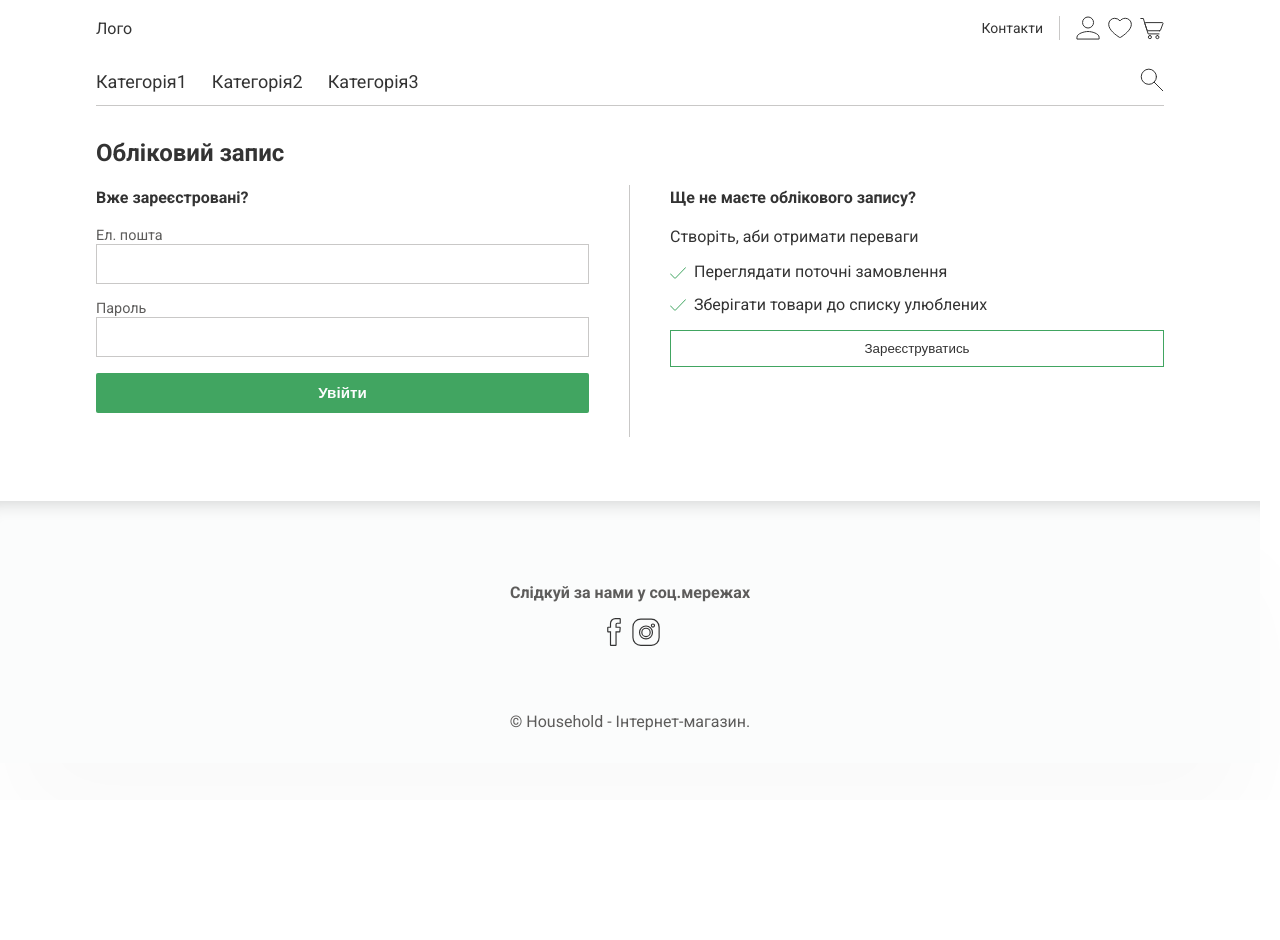
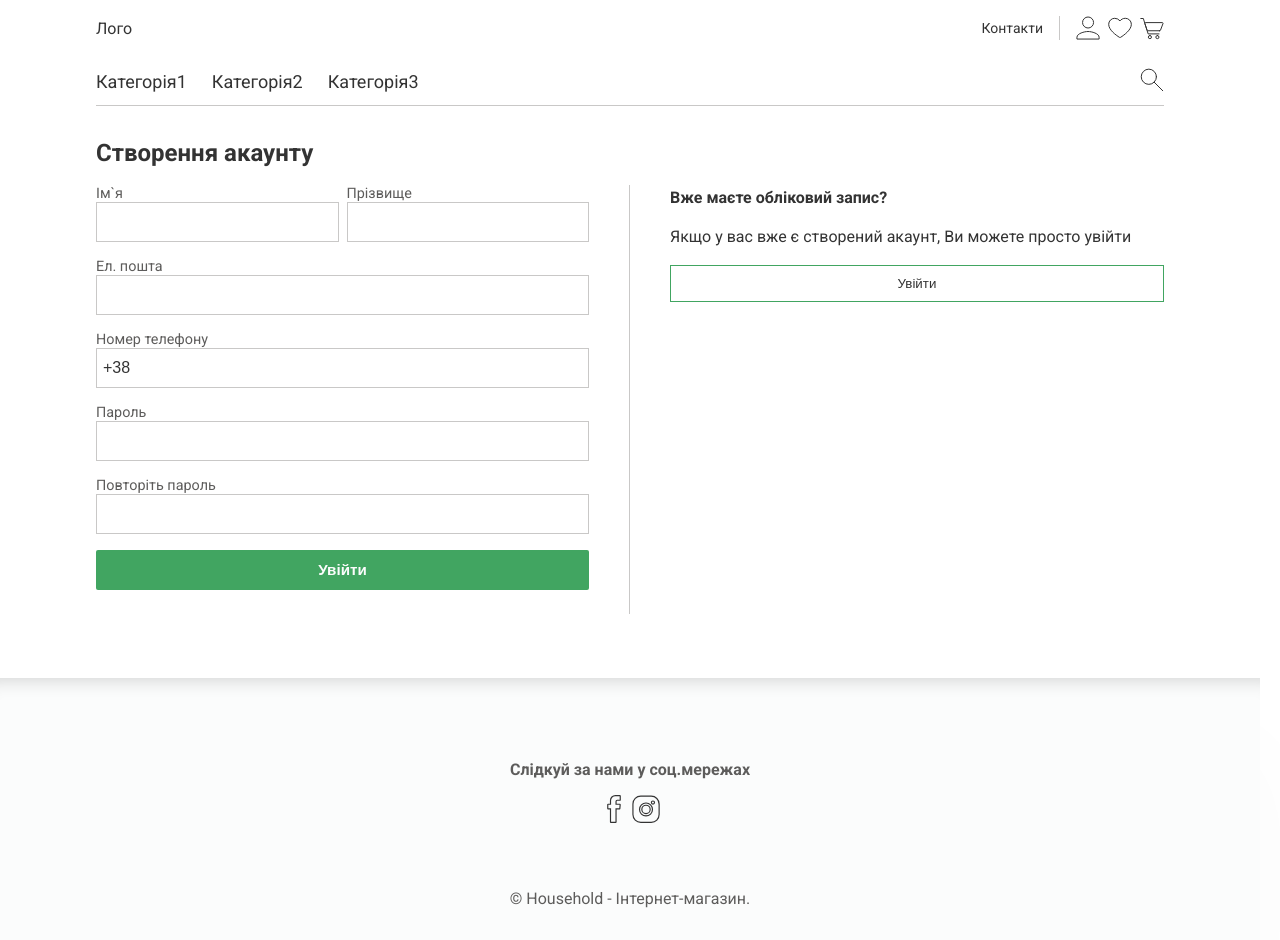
Before and after one commit to yehret/household-shop, a React (Vite) app: page /profile in a window 1280 px wide. Both pictures are taken after a click on the button "Зареєструватись". Before the commit the page ends 800 px from the top, so only its background shows below. Built offline with nearby package versions, Linux system fonts and the light colour scheme.

Commit message:
sign up form layout

```diff
--- a/src/components/AuthForm/index.jsx
+++ b/src/components/AuthForm/index.jsx
@@ -1,8 +1,22 @@
+import { useState } from 'react';
 import './styles.css';
 
 const AuthForm = () => {
+  const [isRegister, setIsRegister] = useState(false);
+
   return (
     <section className="account-login">
+      {isRegister ? (
+        <SigninForm setIsRegister={setIsRegister} />
+      ) : (
+        <LoginForm setIsRegister={setIsRegister} />
+      )}
+    </section>
+  );
+};
+
+const LoginForm = ({ setIsRegister }) => {
+  return (
     <div>
       <div>
         <h1>Обліковий запис</h1>
@@ -39,12 +53,71 @@ const AuthForm = () => {
                 Зберігати товари до списку улюблених
               </div>
             </div>
-              <button className="registernow-button">Зареєструватись</button>
+            <button onClick={() => setIsRegister(true)} className="registernow-button">
+              Зареєструватись
+            </button>
           </div>
         </div>
       </div>
     </div>
-    </section>
+  );
+};
+
+const SigninForm = ({ setIsRegister }) => {
+  return (
+    <div>
+      <div>
+        <h1>Створення акаунту</h1>
+      </div>
+      <div>
+        <div className="auth-wrapper">
+          <div className="login-form">
+            <form className="form-list">
+              <div className="form-list__multi-item">
+                <div className="form-list__item">
+                  <label htmlFor="Firstname">Ім`я</label>
+                  <input type="text" name="Firstname" />
+                </div>
+                <div className="form-list__item">
+                  <label htmlFor="Lastname">Прізвище</label>
+                  <input type="text" name="Lastname" />
+                </div>
+              </div>
+              <div className="form-list__item">
+                <label htmlFor="Email">Ел. пошта</label>
+                <input type="text" name="Email" />
+              </div>
+              <div className="form-list__item">
+                <label htmlFor="Phone">Номер телефону</label>
+                <input value={'+38'} type="tel" name="Phone" />
+              </div>
+              <div className="form-list__item">
+                <label htmlFor="Password">Пароль</label>
+                <div className="passwordcontainer">
+                  {/* <span className="icon icon-eye"></span> */}
+                  <input type="password" name="Password" />
+                </div>
+              </div>
+              <div className="form-list__item">
+                <label htmlFor="Password">Повторіть пароль</label>
+                <div className="passwordcontainer">
+                  {/* <span className="icon icon-eye"></span> */}
+                  <input type="password" name="Password" />
+                </div>
+              </div>
+            </form>
+            <button className="login-button">Увійти</button>
+          </div>
+          <div className="registration-block">
+            <h3>Вже маєте обліковий запис?</h3>
+            <p>Якщо у вас вже є створений акаунт, Ви можете просто увійти</p>
+            <button onClick={() => setIsRegister(false)} className="registernow-button">
+              Увійти
+            </button>
+          </div>
+        </div>
+      </div>
+    </div>
   );
 };
 
--- a/src/components/AuthForm/styles.css
+++ b/src/components/AuthForm/styles.css
@@ -124,3 +124,17 @@ h3 {
 .registernow-button:hover {
    border: 1.5px solid #333;
 }
+
+.form-list__multi-item {
+   display: flex;
+   max-width: unset;
+   width: 100%;
+}
+
+.form-list__multi-item div {
+   width: calc(50% - .25rem);
+}
+
+.form-list__multi-item div+div {
+   margin-left: .5rem;
+}
```
Lines whose indentation alone changed are shown as unchanged.
